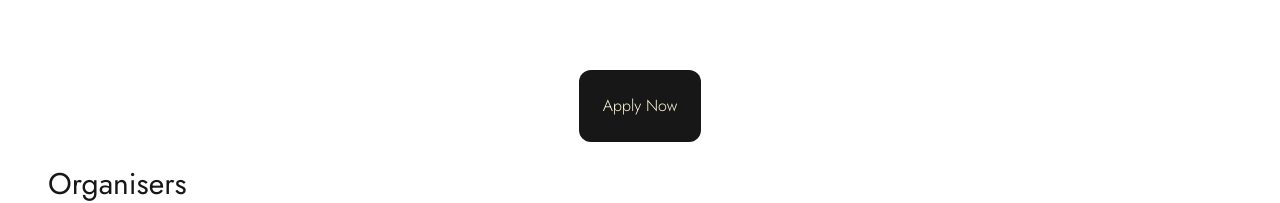
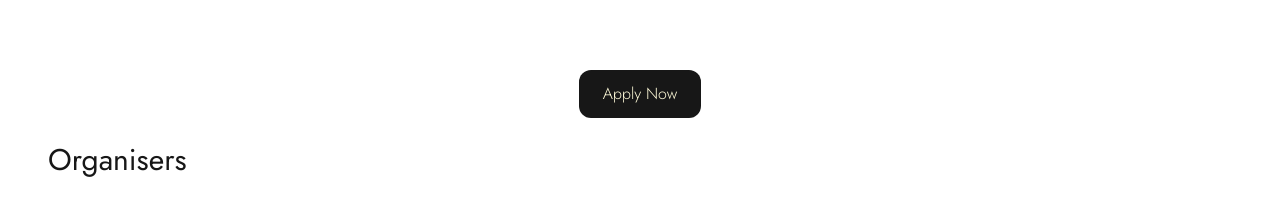
Before and after one commit to Autumn-of-Code/Project-Athens, a Next.js app in the folder client/: page /playground in a window 1280 px wide. Shown: the part 412-615 px from the top of the page. Built offline with nearby package versions, Linux system fonts and the light colour scheme.

Commit message:
fix: fixed button

```diff
--- a/client/src/app/components/induction/induction.tsx
+++ b/client/src/app/components/induction/induction.tsx
@@ -69,8 +69,8 @@ const Induction = () => {
           </div>
         ))}
       </div>
-      <div className="text-center">
-        <button className="bg-primary text-[#fffbd9] text-sm sm:text-base font-light p-3 sm:p-6 rounded-[12px] m-3 sm:m-6">
+      <div className="text-center w-500px">
+        <button className="bg-primary text-[#fffbd9] text-sm sm:text-base font-light p-3 sm:px-6 rounded-[12px] m-3 sm:m-6">
           Apply Now
         </button>
       </div>
```
